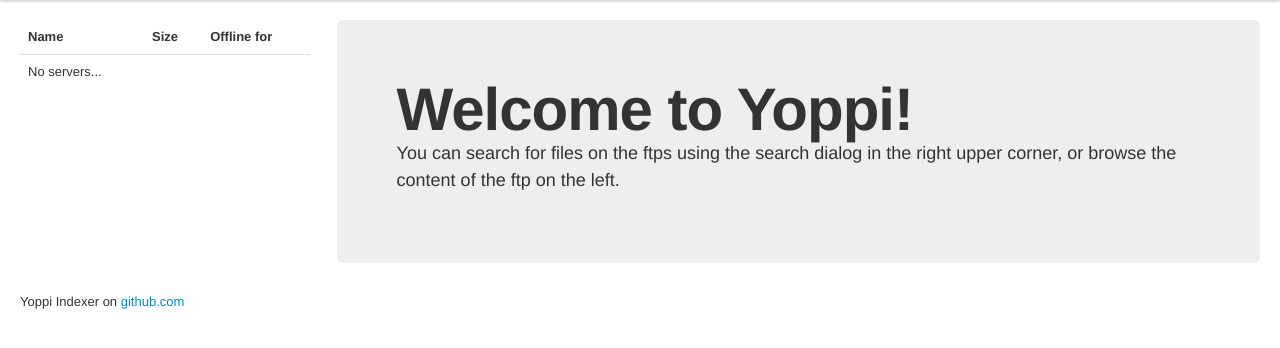
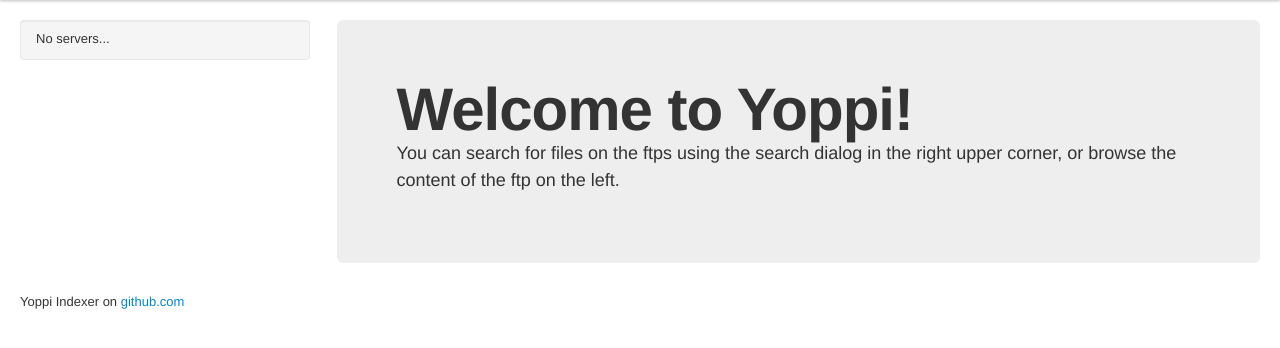
Before and after one commit to remram44/yoppi, a Django app: template yoppi/templates/ftp/index.html in a window 1280 px wide. Shown: the part 40-388 px from the top of the page. Run offline with Django 3.2, Linux system fonts and the light colour scheme; the template is opened without the code that fills it, so the values that code supplies are empty.

Commit message:
New ftp list.

```diff
--- a/yoppi/templates/base.html
+++ b/yoppi/templates/base.html
@@ -9,6 +9,9 @@
     <style>
         body {
             padding-top: 60px;
+        }
+        .sidebar-nav {
+            padding: 9px 0;
         }
     </style>
     <meta name="viewport" content="width=device-width, initial-scale=1.0">
--- a/yoppi/templates/ftp/ftp_list.html
+++ b/yoppi/templates/ftp/ftp_list.html
@@ -1,37 +1,24 @@
 {% load i18n %}
 
-<table class="table">
-    <thead>
-    <tr class="titre">
-        <th>{% trans "Name" context "server name table header" %}</th>
-        <th>{% trans "Size" context "server size table header" %}</th>
-        <th>{% trans "Offline for" context "table header" %}</th>
-    </tr>
-    </thead>
-    <tbody><!-- TODO : active ftp -->
-    {% for server in servers %}
-        <tr{% if active_server == server %} {% endif %}>
-            <td><a href="{{ server.get_absolute_url }}">
-                {% if server.online %}
-                    <i class="icon-folder-open"></i>
-                {% else %}
-                    <i class="icon-off"></i>
-                {% endif %}{{ server.display_name }}</a></td>
-            <td>{{ server.size|filesizeformat }}</td>
-            <td>
-                {% if server.online %}
-                    -
-                {% else %}
-                    {{ server.display_lastonline }}
-                {% endif %}
-            </td>
-        </tr>
-    {% empty %}
-        <tr>
-            <td>{% trans "No servers..." %}</td>
-            <td></td>
-            <td></td>
-        </tr>
-    {% endfor %}
-    </tbody>
-</table>
+<div class="well sidebar-nav">
+    <ul class="nav nav-list">
+        {% if servers %}
+            {% for server in servers %}
+                <li{% if active_server == server %} class="active"{% endif %}>
+                    <a href="{{ server.get_absolute_url }}" {% if not server.online %}class="muted"{% endif %}>
+                        <h4><i class="{% if server.online %}icon-folder-open{% else %}icon-ban-circle{% endif %}"></i>
+                            {{ server.display_name|escape }}
+                            <small>{{ server.size|filesizeformat }}</small>
+                        </h4>
+                        {% if not server.online %}
+                            {{ server.display_lastonline }} ago
+                        {% endif %}</a>
+                </li>
+            {% endfor %}
+        {% else %}
+            <li>
+                No servers...
+            </li>
+        {% endif %}
+    </ul>
+</div>
```
